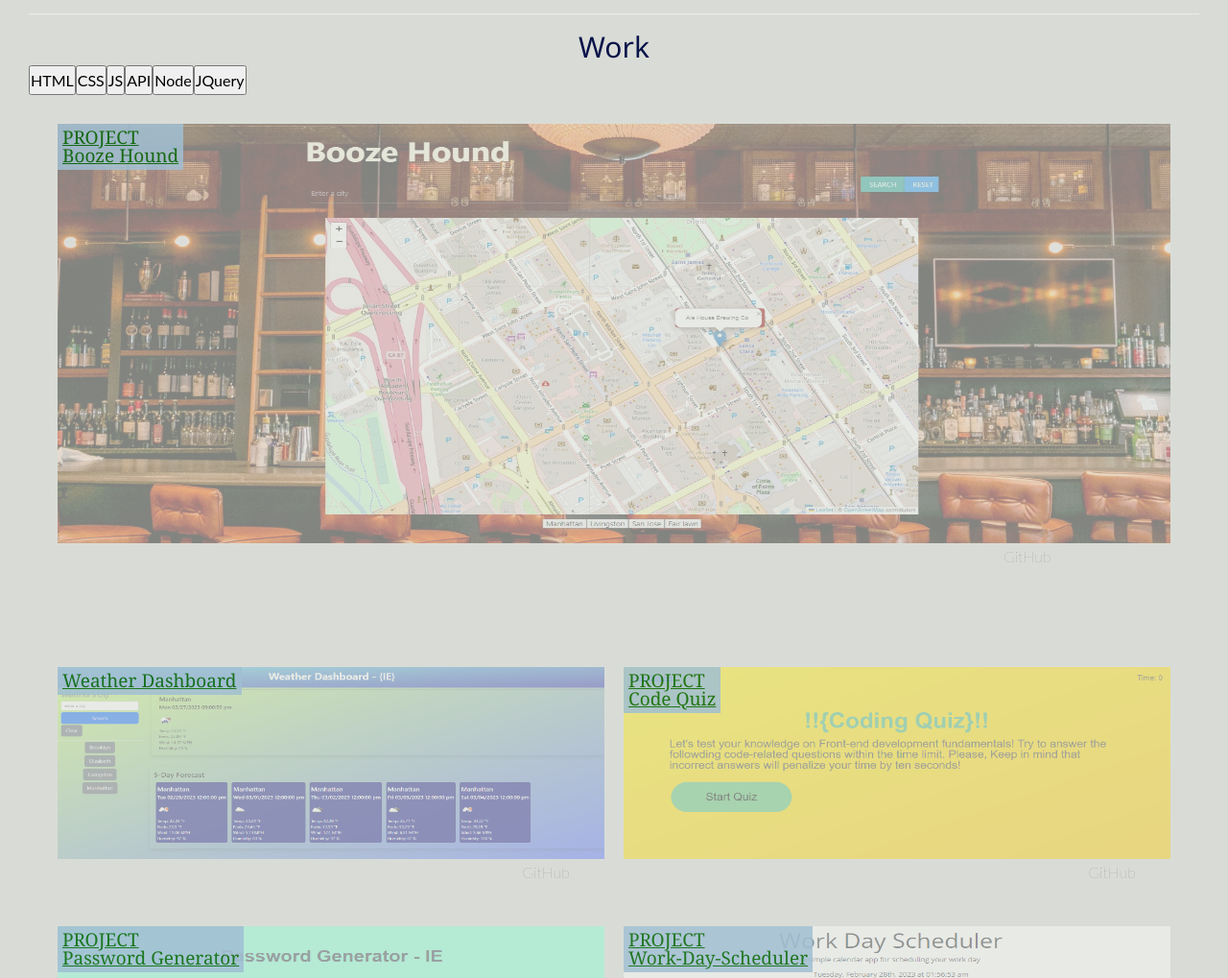
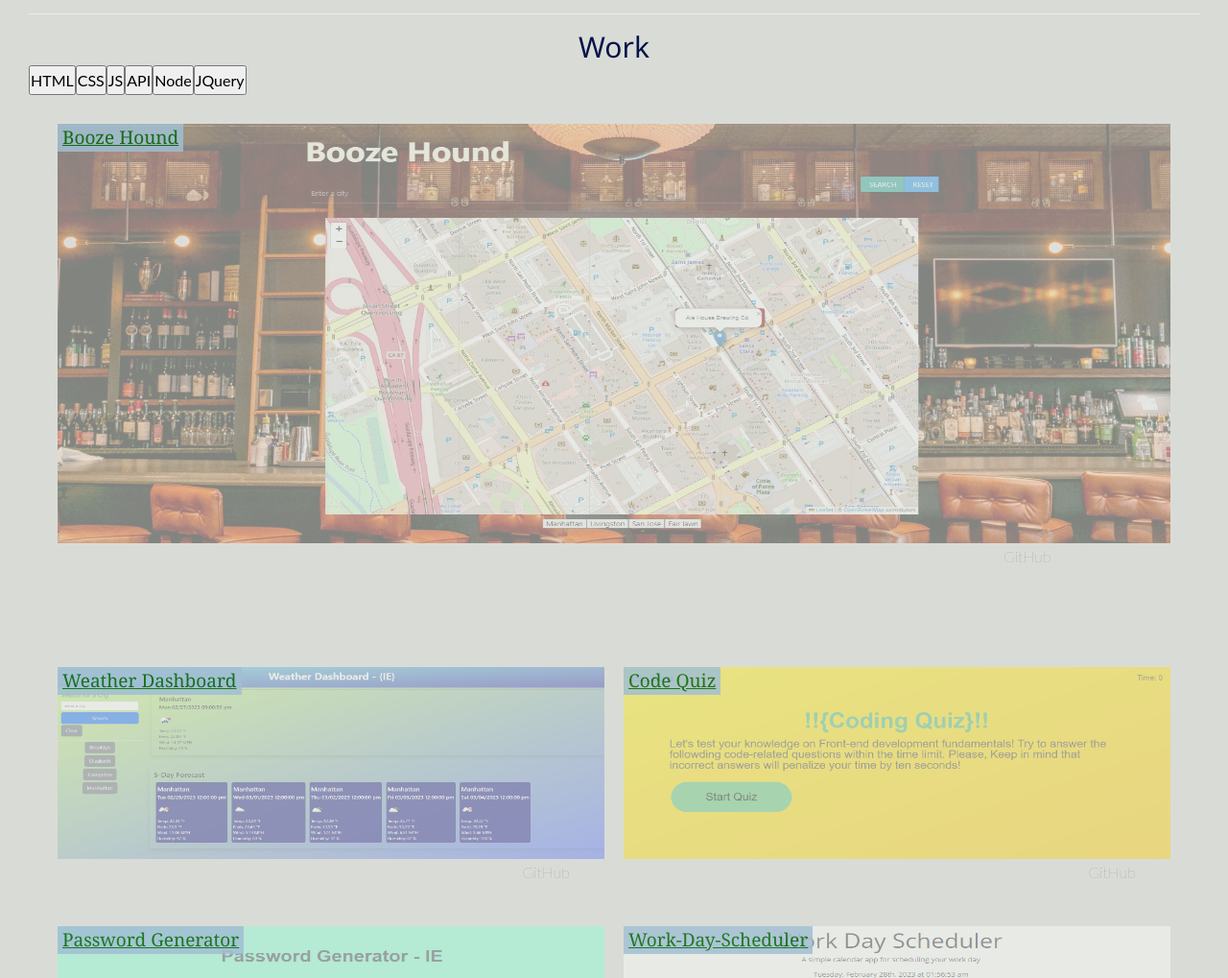
Before and after one commit to ikaera/Module-2-Challenge-Portfolio, a plain HTML site: page index.html in a window 1280 px wide. Shown: the part 1500-2519 px from the top of the page at 96% size. Drawn offline with nearby package versions, Linux system fonts and the light colour scheme; files that its build step writes are made by us from their sources.

Commit message:
edit tooltips.

```diff
--- a/index.html
+++ b/index.html
@@ -78,7 +78,7 @@
           <a href="https://jsrra.github.io/Booze-Hound/" target="_blank" class="app1-title">
             <img class="project-image" src="./assest/Booze-Hound.jpg" alt="app">
 
-            <h4 class="project-title"> PROJECT<br></Project:br>  <a href="http://jqueryui.com/themeroller/" title="User Story: AS A person who wants to easily discover new bars in any given location, I WANT to be able to enter a city into a search field to surface pertinent information about the bars located in that city such as the name, address, and website, SO THAT I can make better informed decisions.">Booze Hound</a>
+            <h4 class="project-title"> <a href="http://jqueryui.com/themeroller/" title="User Story: AS A person who wants to easily discover new bars in any given location, I WANT to be able to enter a city into a search field to surface pertinent information about the bars located in that city such as the name, address, and website, SO THAT I can make better informed decisions.">Booze Hound</a>
               </h4>
           </a>
           <a class="git-hub-repo" href="https://github.com/Jsrra/Booze-Hound" target="_blank">GitHub</a>
@@ -97,7 +97,7 @@
         <div class="app" id="code-quiz">
           <a href="https://ikaera.github.io/Code-Quiz-WebDiv-IE/" target="_blank" class="app1-title">
             <img src="./assest/Images/codeQ.png" alt="Code-Quiz">
-            <h4 class="project-title"> PROJECT<br><a href="http://jqueryui.com/themeroller/" title="User Story: AS A coding boot camp student,
+            <h4 class="project-title"><a href="http://jqueryui.com/themeroller/" title="User Story: AS A coding boot camp student,
               I WANT to take a timed quiz on JavaScript fundamentals that stores high scores;
               SO THAT I can gauge my progress compared to my peers
               .">Code Quiz</a></h4>
@@ -108,7 +108,7 @@
         <div class="app" id="password-generator">
           <a href="https://ikaera.github.io/Password-Generator-IE/" target="_blank" class="app1-title">
             <img src="./assest/Images/passwordG.png" alt="App3">
-            <h4 class="project-title">PROJECT<br><a href="http://jqueryui.com/themeroller/" title="User Story: AS AN employee with access to sensitive data,
+            <h4 class="project-title"><a href="http://jqueryui.com/themeroller/" title="User Story: AS AN employee with access to sensitive data,
               I WANT to randomly generate a password that meets certain criteria;
               SO THAT I can create a strong password that provides greater security.">Password Generator</a>
               </h4>
@@ -119,8 +119,7 @@
         <div class="app" id="work-day-sch">
           <a href="https://ikaera.github.io/Irakli-Work-Day-Scheduler-Mod5/" target="_blank" class="app1-title">
             <img src="./assest/Images/scheduler.png" alt="App2">
-            <h4 class="project-title"> PROJECT<br>
-              <a href="http://jqueryui.com/themeroller/" title="User Story: AS AN employee with a busy schedule,
+            <h4 class="project-title">              <a href="http://jqueryui.com/themeroller/" title="User Story: AS AN employee with a busy schedule,
               I WANT to add important events to a daily planner;
               SO THAT I can manage my time effectively.">Work-Day-Scheduler
             </a>
```
